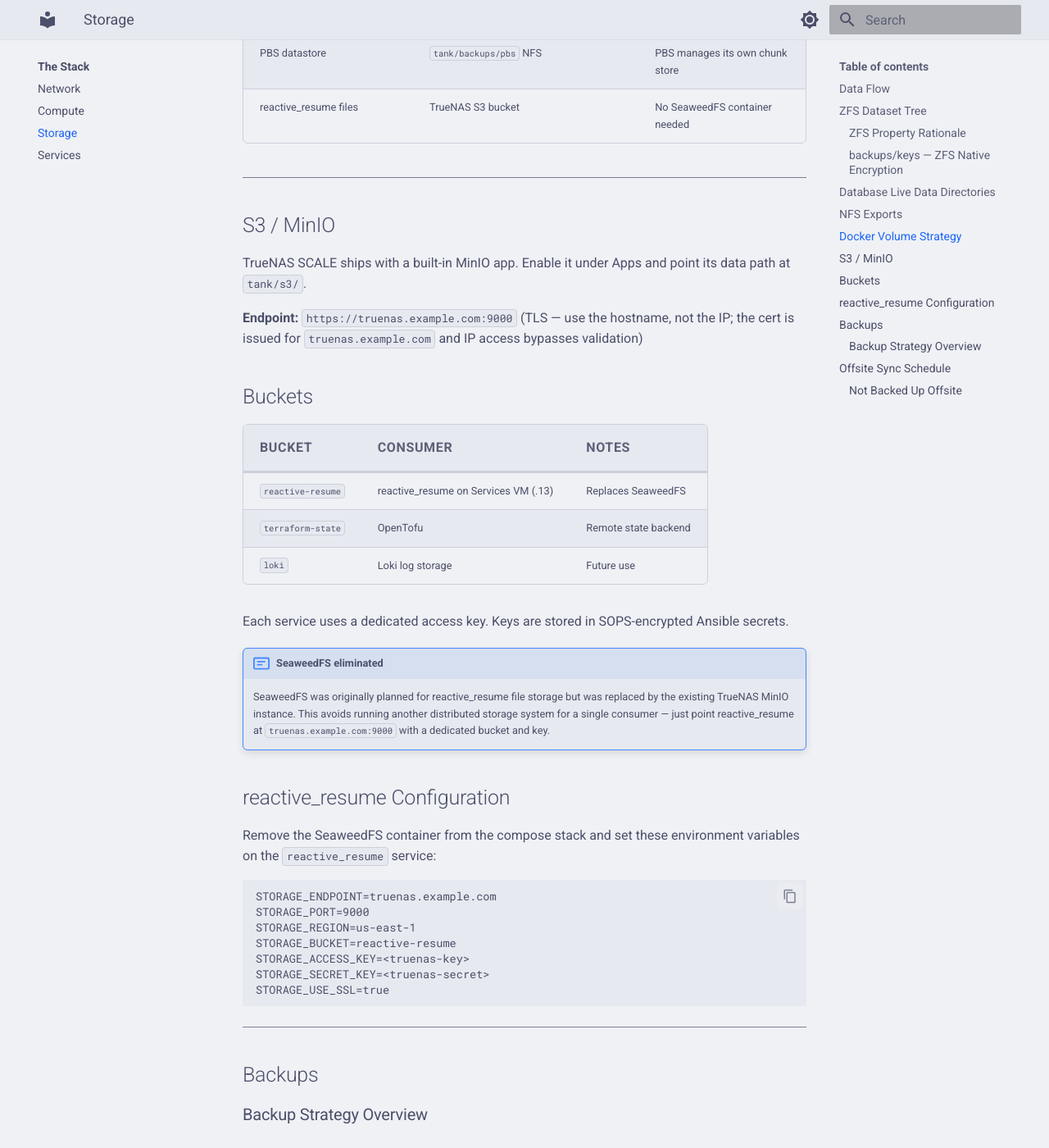
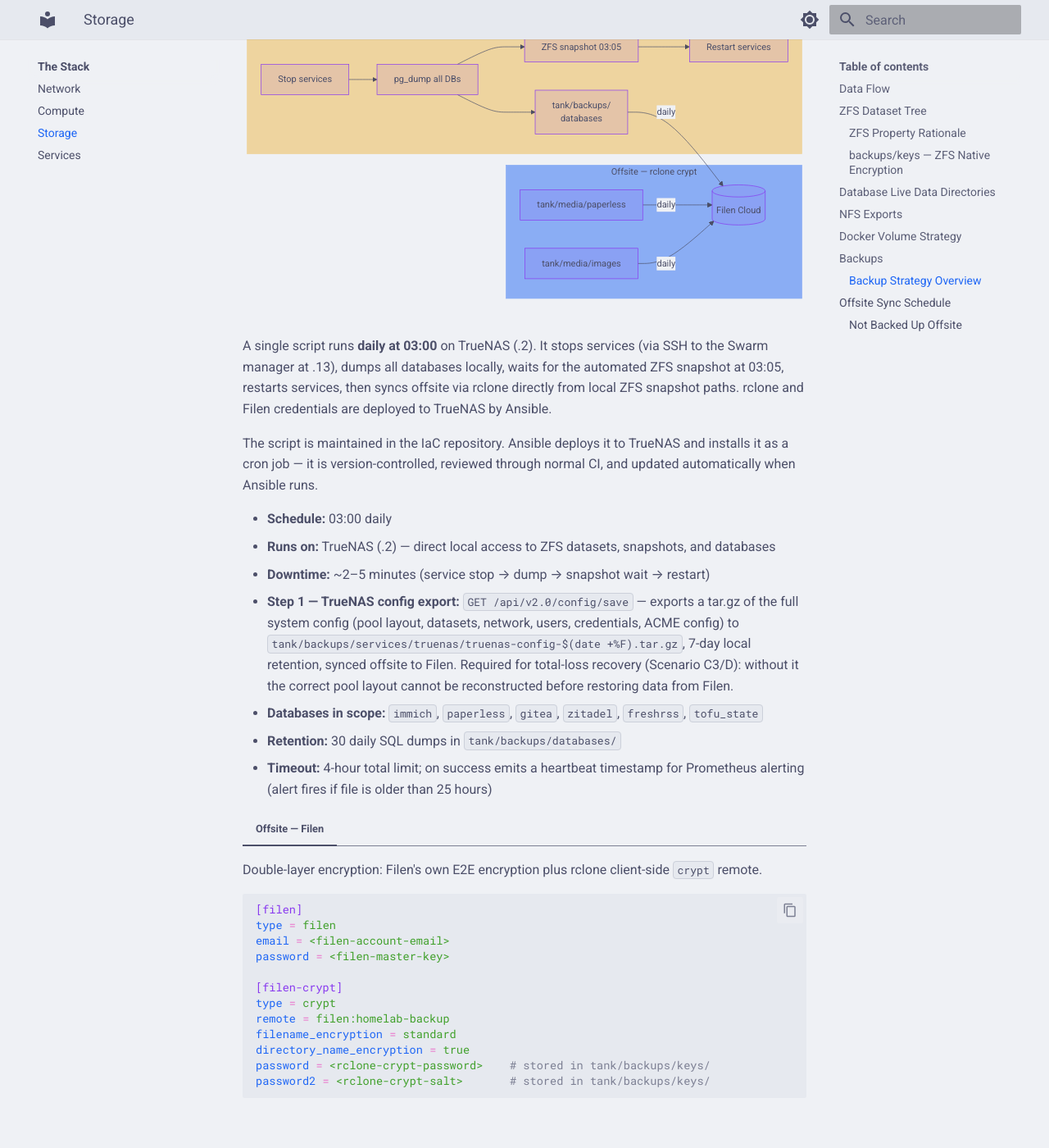
Before and after one commit to lucid-void/homelab, an MkDocs documentation site: the page built from docs/stack/storage.md, in a window 1280 px wide and 1400 px high, scrolled down 5132 px. Shown: the whole window at 82% size. Built offline with MkDocs 1.6.1 and Material for MkDocs 9.7.7, drawn with Linux system fonts in a browser that asks for light colours; some of the changed text lies outside the part shown.

Commit message:
docs(storage): remove MinIO/S3 and Authentik; update for Zitadel and pg Tofu state

````diff
--- a/docs/stack/storage.md
+++ b/docs/stack/storage.md
@@ -27,7 +27,6 @@ graph LR
         ZFS[(ZFS Pool<br/>tank)]
         PG[Postgres]
         MB[MariaDB]
-        S3[MinIO S3]
     end
 
     SVC -->|NFS mount| NFS
@@ -35,14 +34,11 @@ graph LR
     PBS -->|NFS mount| NFS
     NFS --> ZFS
     SVC -->|TCP :5432| PG
-    SVC -->|TCP :9000| S3
     PG -->|local bind| ZFS
     MB -->|local bind| ZFS
-    S3 --> ZFS
 
     style ZFS fill:#a6da95,stroke:#a6da95,color:#1e2030
     style NFS fill:#8aadf4,stroke:#8aadf4,color:#1e2030
-    style S3 fill:#eed49f,stroke:#eed49f,color:#1e2030
 ```
 
 ## ZFS Dataset Tree
@@ -57,16 +53,13 @@ tank/
 │   ├── downloads       recordsize=1M  · compression=off  · atime=off
 │   ├── images          recordsize=128K · compression=lz4  · atime=off   ← Immich
 │   ├── paperless       recordsize=128K · compression=zstd · atime=off
-│   ├── gitea           recordsize=128K · compression=zstd · atime=off
-│   └── authentik       recordsize=128K · compression=zstd · atime=off
+│   └── gitea           recordsize=128K · compression=zstd · atime=off
 │
 ├── services/                                                            ← For local containers on TrueNAS
 │   ├── databases/
 │   │   ├── postgres    recordsize=8K  · compression=lz4  · atime=off   ⚠ see note
 │   │   ├── mariadb     recordsize=16K · compression=lz4  · atime=off   ⚠ see note
 │   │   └── pgadmin     recordsize=128K · compression=zstd · atime=off
-│
-├── s3/                 recordsize=1M  · compression=lz4  · atime=off   ← MinIO data
 │
 ├── backups/
 │   ├── databases/      recordsize=128K · compression=zstd · atime=off  ← Daily pg_dump output (30-day retention)
@@ -89,9 +82,9 @@ tank/
 |---|---|---|
 | `atime=off` | All datasets | Eliminates write-on-read overhead |
 | `compression=off` | Video datasets | Already compressed; CPU cost with zero gain |
-| `compression=lz4` | Images, DB live, PBS, S3 | Near-zero CPU cost, moderate gain |
+| `compression=lz4` | Images, DB live, PBS | Near-zero CPU cost, moderate gain |
 | `compression=zstd` | Documents, dumps, configs, repos | Good ratio, worth the CPU |
-| `recordsize=1M` | Video, PBS, S3 | Large sequential reads/writes |
+| `recordsize=1M` | Video, PBS | Large sequential reads/writes |
 | `recordsize=128K` | General files | TrueNAS default; suits mixed workloads |
 | `recordsize=8K` | `postgres` | **Must match Postgres page size exactly** |
 | `recordsize=16K` | `mariadb` | **Must match InnoDB page size exactly** |
@@ -122,7 +115,6 @@ tank/
 | `tank/media/images` | Services VM (.13) | `/mnt/media/images` |
 | `tank/media/paperless` | Services VM (.13) | `/mnt/media/paperless` |
 | `tank/media/gitea` | Services VM (.13) | `/mnt/media/gitea` |
-| `tank/media/authentik` | Services VM (.13) | `/mnt/media/authentik` |
 | `tank/services/databases/*` | **No NFS export** | Local bind mounts on TrueNAS only |
 | `tank/backups/pbs` | PBS VM (.10) | `/mnt/datastore` |
 | `tank/backups/databases` | Services VM (.13) | `/mnt/backups/databases` |
@@ -150,47 +142,10 @@ NFS options: `sync`, `no_subtree_check`.
 | Immich photos | `tank/media/images` NFS | Irreplaceable user data |
 | Paperless documents | `tank/media/paperless` NFS | Irreplaceable user data |
 | Gitea data | `tank/media/gitea` NFS | Application data, mirrors GitHub |
-| Authentik media | `tank/media/authentik` NFS | Custom assets, media uploads |
 | Postgres data dir | `tank/services/databases/postgres` — local bind mount on TrueNAS | Engine and data co-located; no NFS |
 | MariaDB data dir | `tank/services/databases/mariadb` — local bind mount on TrueNAS | Engine and data co-located; no NFS |
 | pgadmin / adminer state | `tank/services/databases/<name>` — local bind mount on TrueNAS | Co-located with engines |
 | PBS datastore | `tank/backups/pbs` NFS | PBS manages its own chunk store |
-| reactive_resume files | TrueNAS S3 bucket | No SeaweedFS container needed |
-
----
-
-## S3 / MinIO
-
-TrueNAS SCALE ships with a built-in MinIO app. Enable it under Apps and point its data path at `tank/s3/`.
-
-**Endpoint:** `https://truenas.example.com:9000` (TLS — use the hostname, not the IP; the cert is issued for `truenas.example.com` and IP access bypasses validation)
-
-## Buckets
-
-| Bucket | Consumer | Notes |
-|---|---|---|
-| `reactive-resume` | reactive_resume on Services VM (.13) | Replaces SeaweedFS |
-| `terraform-state` | OpenTofu | Remote state backend |
-| `loki` | Loki log storage | Future use |
-
-Each service uses a dedicated access key. Keys are stored in SOPS-encrypted Ansible secrets.
-
-!!! note "SeaweedFS eliminated"
-    SeaweedFS was originally planned for reactive_resume file storage but was replaced by the existing TrueNAS MinIO instance. This avoids running another distributed storage system for a single consumer — just point reactive_resume at `truenas.example.com:9000` with a dedicated bucket and key.
-
-## reactive_resume Configuration
-
-Remove the SeaweedFS container from the compose stack and set these environment variables on the `reactive_resume` service:
-
-```env
-STORAGE_ENDPOINT=truenas.example.com
-STORAGE_PORT=9000
-STORAGE_REGION=us-east-1
-STORAGE_BUCKET=reactive-resume
-STORAGE_ACCESS_KEY=<truenas-key>
-STORAGE_SECRET_KEY=<truenas-secret>
-STORAGE_USE_SSL=true
-```
 
 ---
 
@@ -223,7 +178,7 @@ The script is maintained in the IaC repository. Ansible deploys it to TrueNAS an
 - **Runs on:** TrueNAS (.2) — direct local access to ZFS datasets, snapshots, and databases
 - **Downtime:** ~2–5 minutes (service stop → dump → snapshot wait → restart)
 - **Step 1 — TrueNAS config export:** `GET /api/v2.0/config/save` — exports a tar.gz of the full system config (pool layout, datasets, network, users, credentials, ACME config) to `tank/backups/services/truenas/truenas-config-$(date +%F).tar.gz`, 7-day local retention, synced offsite to Filen. Required for total-loss recovery (Scenario C3/D): without it the correct pool layout cannot be reconstructed before restoring data from Filen.
-- **Databases in scope:** `immich`, `paperless`, `gitea`, `authentik`, `freshrss`
+- **Databases in scope:** `immich`, `paperless`, `gitea`, `zitadel`, `freshrss`, `tofu_state`
 - **Retention:** 30 daily SQL dumps in `tank/backups/databases/`
 - **Timeout:** 4-hour total limit; on success emits a heartbeat timestamp for Prometheus alerting (alert fires if file is older than 25 hours)
 
````
